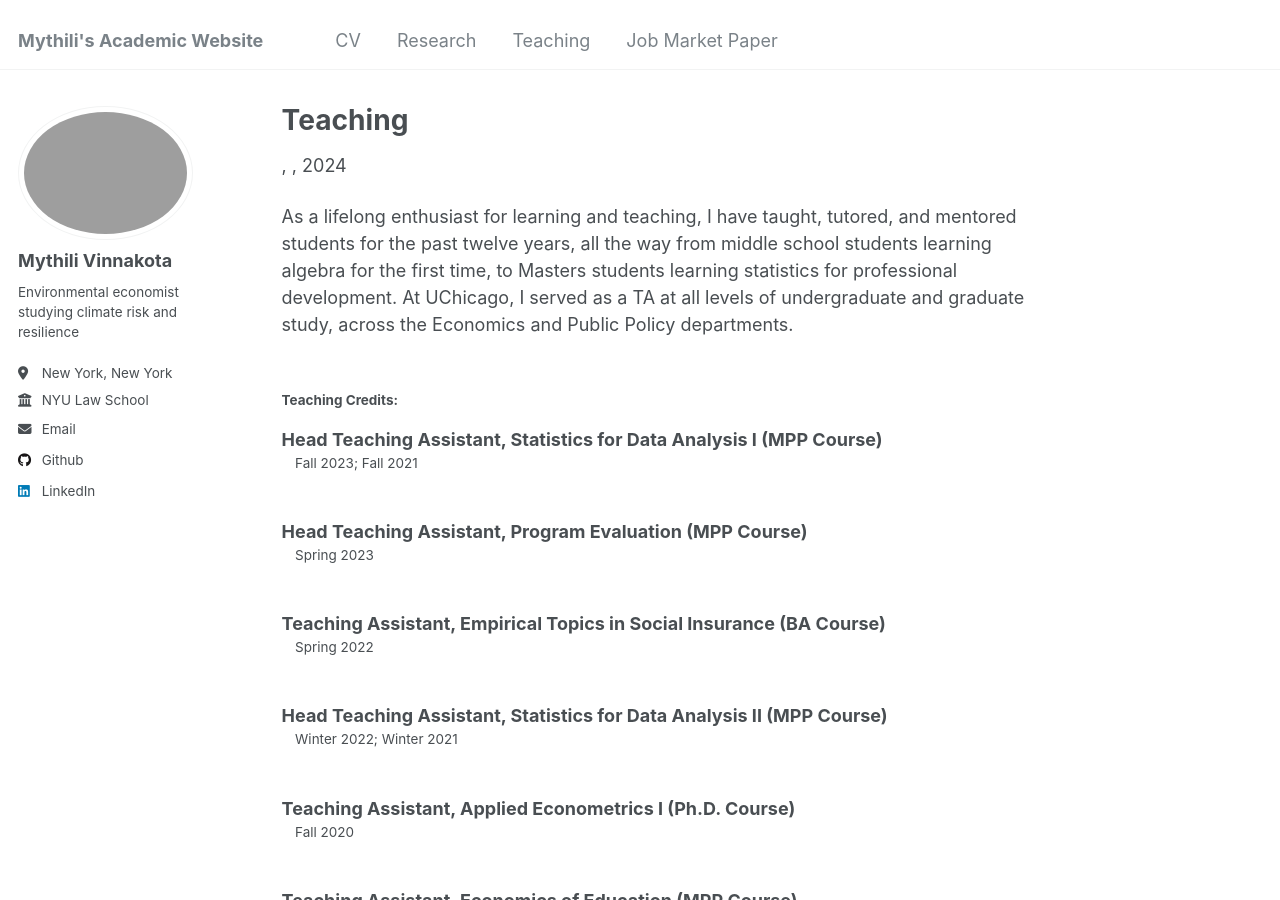
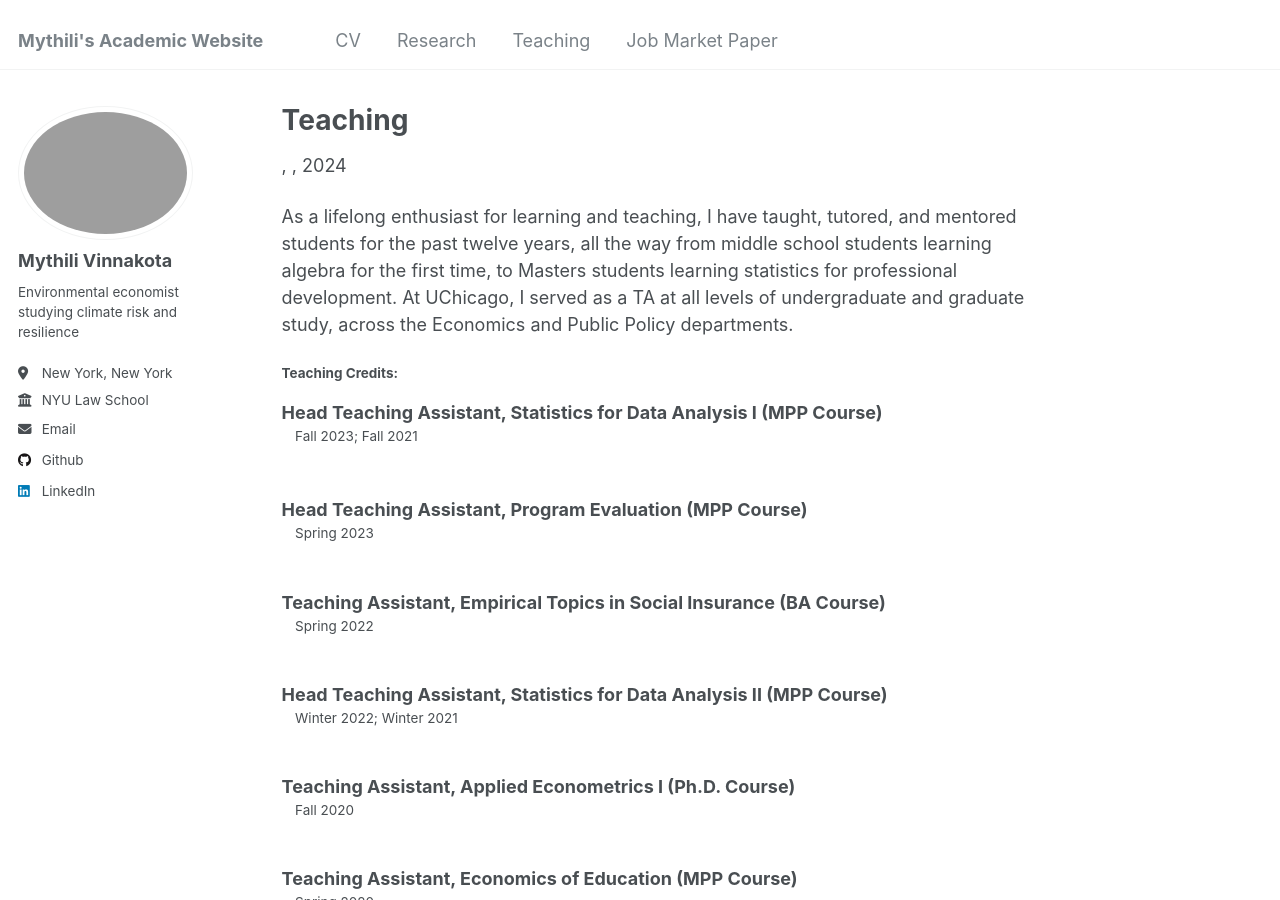
Before and after one commit to mvinnakota/mvinnakota.github.io, a Jekyll site: the page built from _teaching/teaching.md, in a window 1280 px wide and 900 px high. Built offline with Jekyll 4.4.1, drawn with Linux system fonts in a browser that asks for light colours.

Commit message:
Update teaching.md

```diff
--- a/_teaching/teaching.md
+++ b/_teaching/teaching.md
@@ -2,13 +2,11 @@
 title: "Teaching"
 permalink: /teaching/
 ---
+As a lifelong enthusiast for learning and teaching, I have taught, tutored, and mentored students for the past twelve years, all the way from middle school students learning algebra for the first time, to Masters students learning statistics for professional development. At UChicago, I served as a TA at all levels of undergraduate and graduate study, across the Economics and Public Policy departments.
 
-As a lifelong enthusiast for learning and teaching, I have taught, tutored, and mentored students for the past twelve years, all the way from middle school students learning algebra for the first time, to Masters students learning statistics for professional development. At UChicago, I served as a TA at all levels of undergraduate and graduate study, across the Economics and Public Policy departments.
-<br>
-<br>
 
 <h4>Teaching Credits: </h4>
-<dl>
+
 <dt> Head Teaching Assistant, Statistics for Data Analysis I (MPP Course) </dt>
 <dd> Fall 2023; Fall 2021 </dd>
 <br>
```
